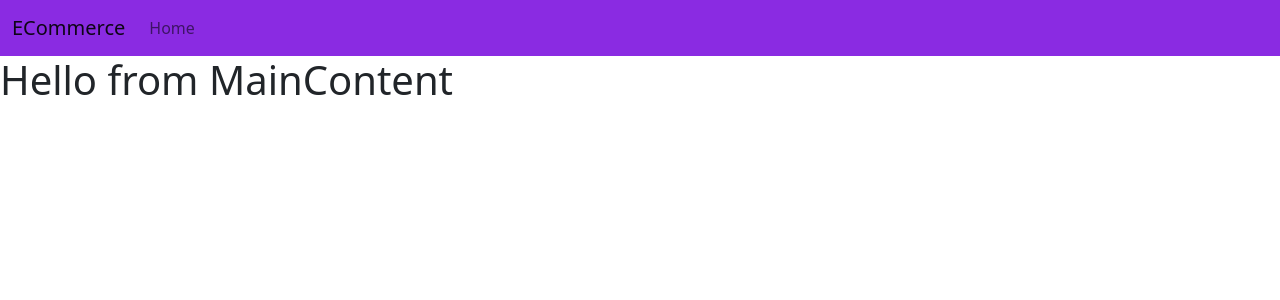
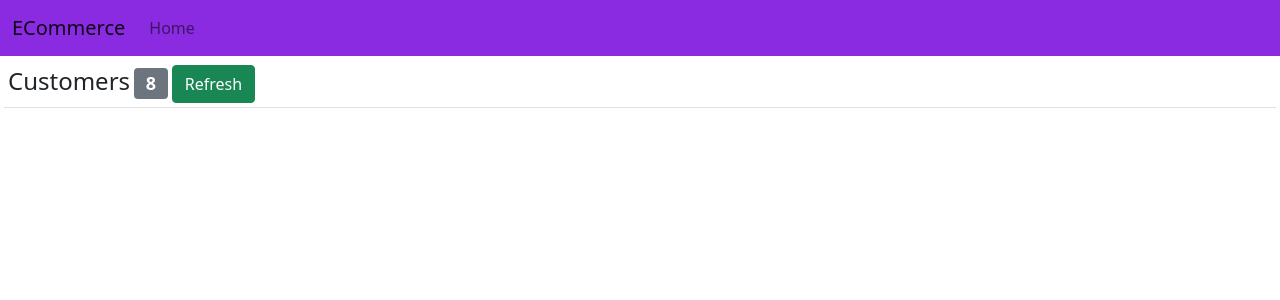
Before and after one commit to princeibs/fcc-ecommerce-react, a React (Create React App) app: page / in a window 1280 px wide. Shown: the top 300 px of the page. Built offline with nearby package versions, Linux system fonts and the light colour scheme.

Commit message:
Added method to handle 'onClick' event in button

```diff
--- a/src/MainCotent.jsx
+++ b/src/MainCotent.jsx
@@ -1,11 +1,28 @@
 import React, { Component } from "react";
 
 export default class MainComponent extends Component {
+  state = {
+    pageTitle: "Customers",
+    customersCount: 8,
+  };
+
+  onRefreshClick = () => {
+    this.setState({
+      customersCount: 7,
+    })
+  }
+
   render() {
     return (
-      <React.Fragment>
-        <h1>Hello from MainContent</h1>
-      </React.Fragment>
+      <div>
+        <h4 className="border-bottom m-1 p-1">
+          {this.state.pageTitle}
+          <span className="badge bg-secondary m-1">
+            {this.state.customersCount}
+          </span>
+          <button className="btn btn-success" onClick={this.onRefreshClick}>Refresh</button>
+        </h4>
+      </div>
     );
   }
 }
```
